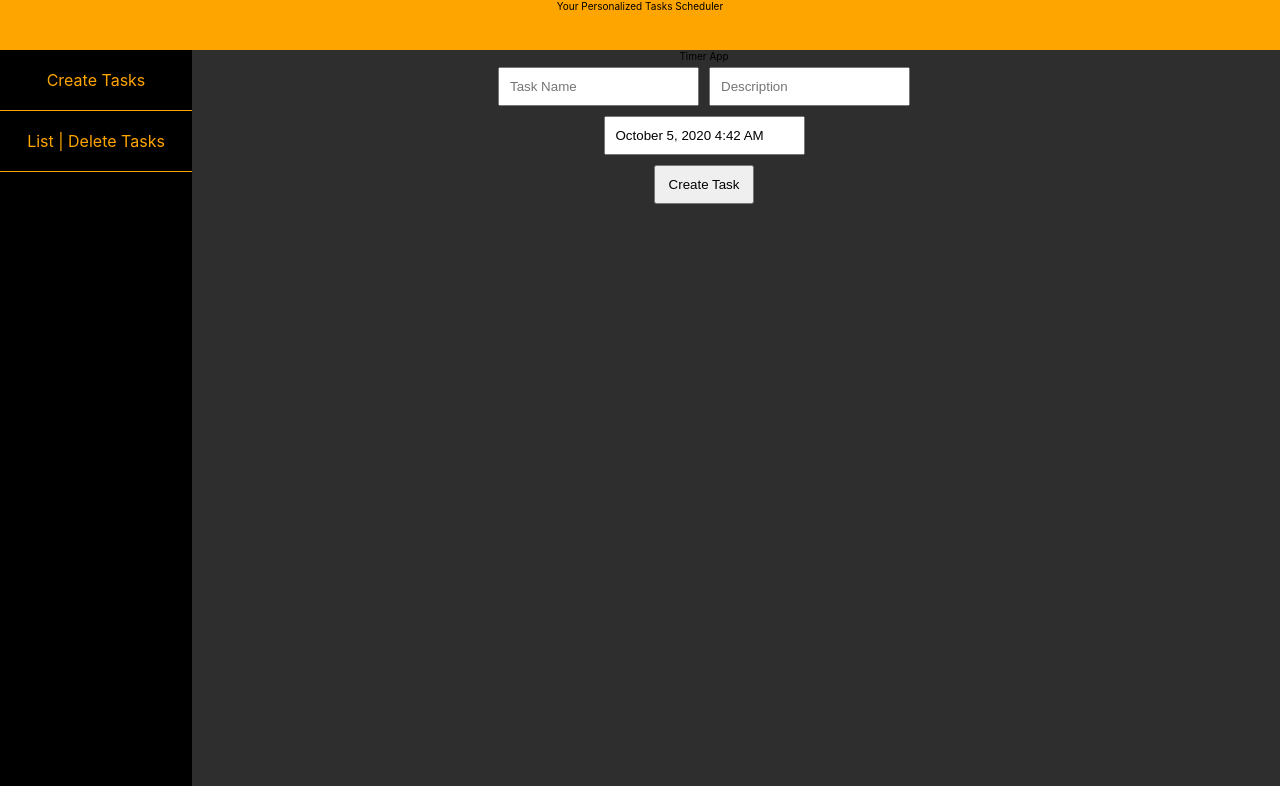
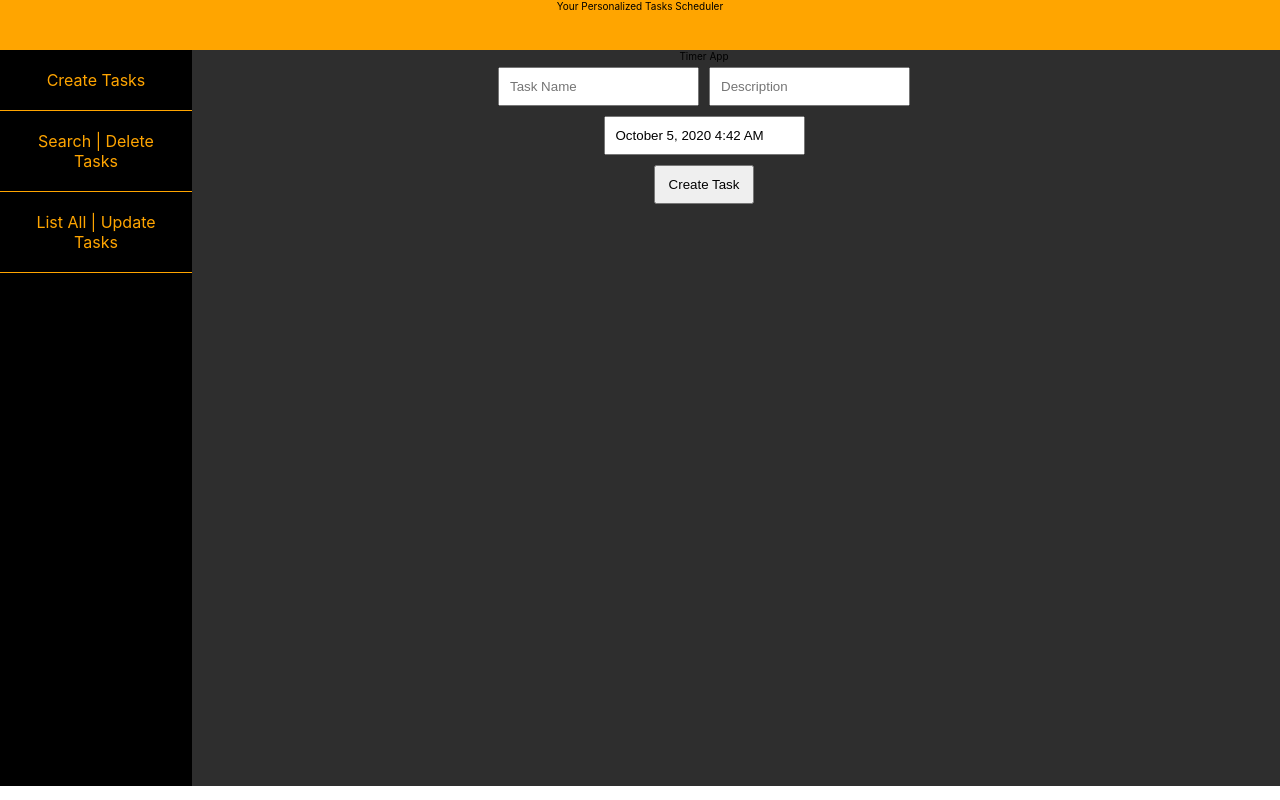
Before and after one commit to jamalashrafi/IndexedDB, a React (Create React App) app: page / in a window 1280 px wide. Built offline with nearby package versions, Linux system fonts and the light colour scheme.

Commit message:
Update SideBar.jsx

```diff
--- a/src/SideBar.jsx
+++ b/src/SideBar.jsx
@@ -8,7 +8,10 @@ const SideBar = () => {
         Create Tasks
       </Link>
       <Link to="/modifyTasks" className="">
-        List | Delete Tasks
+        Search | Delete Tasks
+      </Link>
+      <Link to="/updateTasks" className="">
+        List All | Update Tasks
       </Link>
     </div>
   );
```
